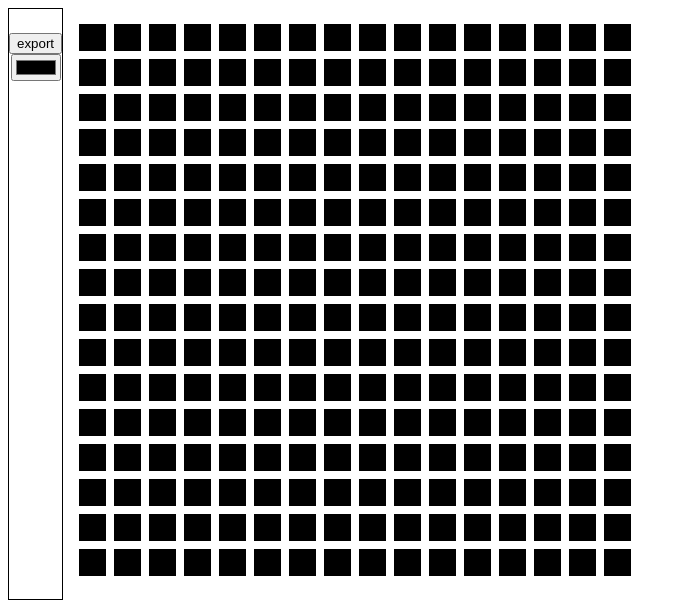
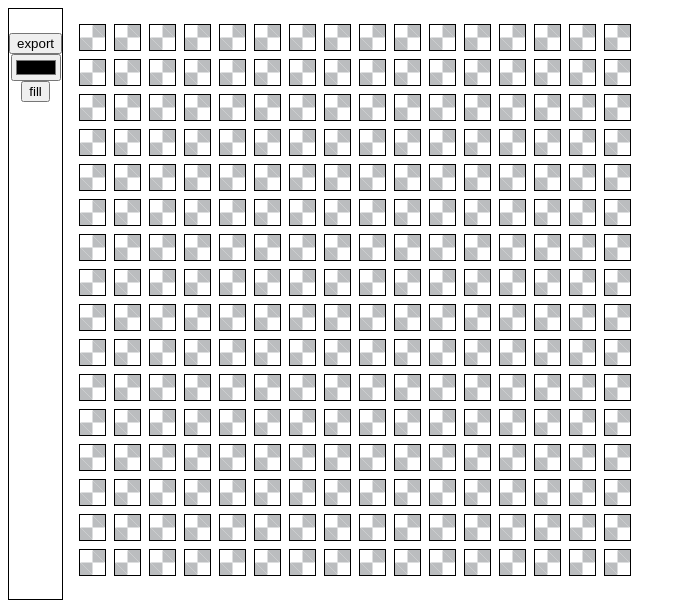
Before and after one commit to johnchughes/yoto-image-drawing, a React (Vite) app: page / in a window 1280 px wide. Shown: the top 614 px of the page, without its empty margins (0-686 px from the left). Built offline with nearby package versions, Linux system fonts and the light colour scheme.

Commit message:
added null pixel style and export

```diff
--- a/src/App.tsx
+++ b/src/App.tsx
@@ -9,10 +9,11 @@ function App() {
 
   const PIXEL_SIZE: number = 25;
   const GRID_SIZE: number = 16;
+  const DEFAULT_COLOUR: string | null = null;
 
   const [colours, setColours] = useState<string[]>([]);
   const colourPicker = useRef<HTMLInputElement>(null);
-  const [pixels, setPixels] = useState<string[][]>(new Array(GRID_SIZE).fill("#000000").map(() => new Array(GRID_SIZE).fill("#000000")));
+  const [pixels, setPixels] = useState<string[][]>(new Array(GRID_SIZE).fill(DEFAULT_COLOUR).map(() => new Array(GRID_SIZE).fill(DEFAULT_COLOUR)));
 
   const exportCanvas = useRef<HTMLCanvasElement>(null);
 
@@ -57,9 +58,18 @@ function App() {
 
     for (let x = 0; x < pixels.length; x++) {
       for (let y = 0; y < pixels[x].length; y++) {
-        ctx.rect(x, y, 1, 1);
-        ctx.fillStyle = pixels[x][y];
-        ctx.fillRect(x, y, 1, 1);
+        const pixel = pixels[x][y];
+        console.log(pixel);
+        if (pixel) {
+          ctx.rect(x, y, 1, 1);
+          ctx.fillStyle = pixels[x][y];
+          ctx.fillRect(x, y, 1, 1);
+        }
+        else {
+          ctx.globalAlpha = 0;
+          ctx.fillRect(x, y, 1, 1);
+          ctx.globalAlpha = 1;
+        }
       }
     }
 
@@ -69,6 +79,11 @@ function App() {
     aDownloadLink.href = image;
     aDownloadLink.click();
 
+  }
+
+  const fill = () => {
+    const colourHex: string = colourPicker.current?.value as string;
+    setPixels(new Array(GRID_SIZE).fill(colourHex).map(() => new Array(GRID_SIZE).fill(colourHex)))
   }
 
   return (
@@ -85,8 +100,11 @@ function App() {
         <div style={{ display: 'flex', flexDirection: 'column', alignItems: 'center' }}>
           <input ref={colourPicker} type="color" />
 
+          <button onClick={fill}>fill</button>
+
+
           <div style={{ display: 'flex', flexDirection: 'column' }}>
-            {colours.map(colour => <div key={colour} onClick={() => { onColourClicked(colour) }} style={{ width: PIXEL_SIZE, height: PIXEL_SIZE, marginRight: 8, background: colour }}></div>)}
+            {colours.map(colour => <div key={colour} onClick={() => { onColourClicked(colour) }} style={{ width: PIXEL_SIZE, height: PIXEL_SIZE, marginTop: 8, background: colour, border: "1px solid black", }}></div>)}
           </div>
 
         </div>
@@ -101,7 +119,20 @@ function App() {
           return (
             <div style={{ display: "flex", flexDirection: "row" }} key={`row_${pxi}`}>
               {px.map((py, pyi) => {
-                return <div key={`pixel_${pxi}_${pyi}`} onClick={() => onPixelClicked(pxi, pyi)} style={{ width: PIXEL_SIZE, height: PIXEL_SIZE, marginRight: '8px', marginBottom: '8px', border: "1px solid black", background: py }}></div>
+
+                const chequered = {
+                  'backgroundImage': "linear-gradient(45deg, #bbbdbf 25%, transparent 25%),linear-gradient(45deg, transparent 75%, #bbbdbf 75%),linear-gradient(45deg, transparent 75%, #bbbdbf 75%),linear-gradient(45deg, #bbbdbf 25%, #fff 25%)",
+                  'backgroundSize': `${PIXEL_SIZE}px ${PIXEL_SIZE}px`,
+                  'backgroundPosition': `0 0, 0 0, -${PIXEL_SIZE / 2}px -${PIXEL_SIZE / 2}px, ${PIXEL_SIZE / 2}px ${PIXEL_SIZE / 2}px`
+                };
+
+                const backgroundColour = {
+                  'backgroundColor': py
+                }
+
+                const pixel_background = py ? backgroundColour : chequered;
+
+                return <div key={`pixel_${pxi}_${pyi}`} onClick={() => onPixelClicked(pxi, pyi)} style={{ width: PIXEL_SIZE, height: PIXEL_SIZE, marginRight: '8px', marginBottom: '8px', border: "1px solid black", ...pixel_background }}></div>
               })}
             </div>
           )
```
